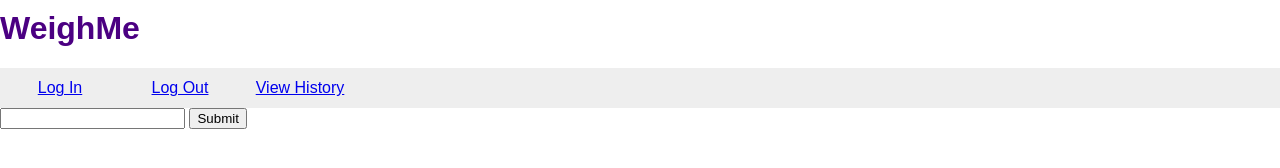
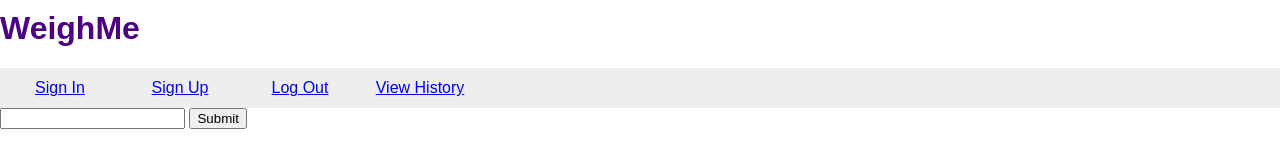
Before and after one commit to RandomSeeded/WeighMe, a website: page client/index.html in a window 1280 px wide. Drawn offline with nearby package versions, Linux system fonts and the light colour scheme.

Commit message:
Beginning of signin/signup navigation

```diff
--- a/client/index.html
+++ b/client/index.html
@@ -7,7 +7,8 @@
   <h1>WeighMe</h1>
   <div class="navigation">
     <ul>
-      <li><a href="#">Log In</a></li>
+      <li><a href="#/signin">Sign In</a></li>
+      <li><a href="#/signup">Sign Up</a></li>
       <li><a href="#">Log Out</a></li>
       <li><a href="#">View History</a></li>
     </ul>
--- a/client/styles/styles.css
+++ b/client/styles/styles.css
@@ -28,7 +28,7 @@ body {
   background-color: #ddd;
 }
 
-.navigation li :selected {
+.navigation li a.selected {
   background-color: #ccc;
 }
 
```
